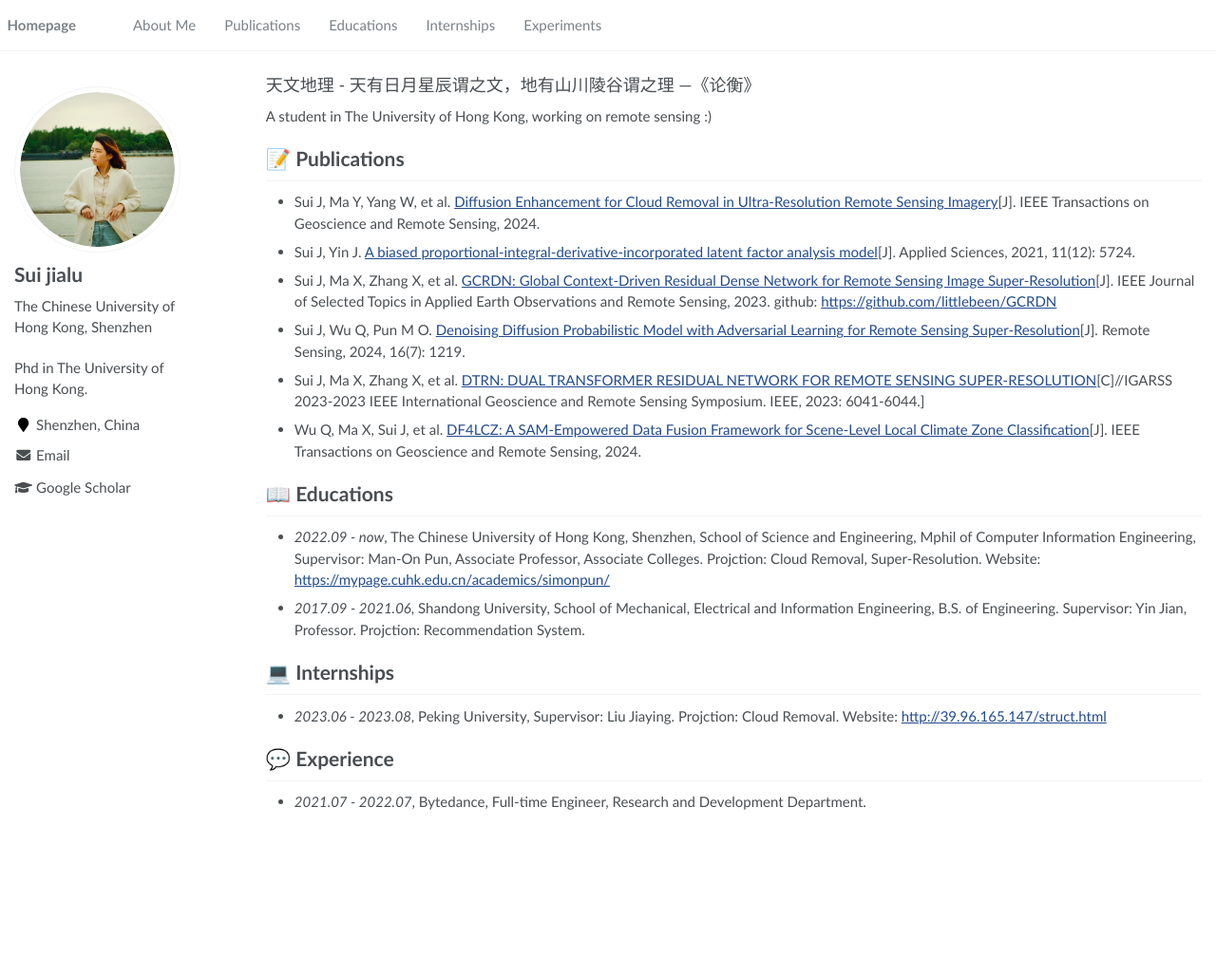
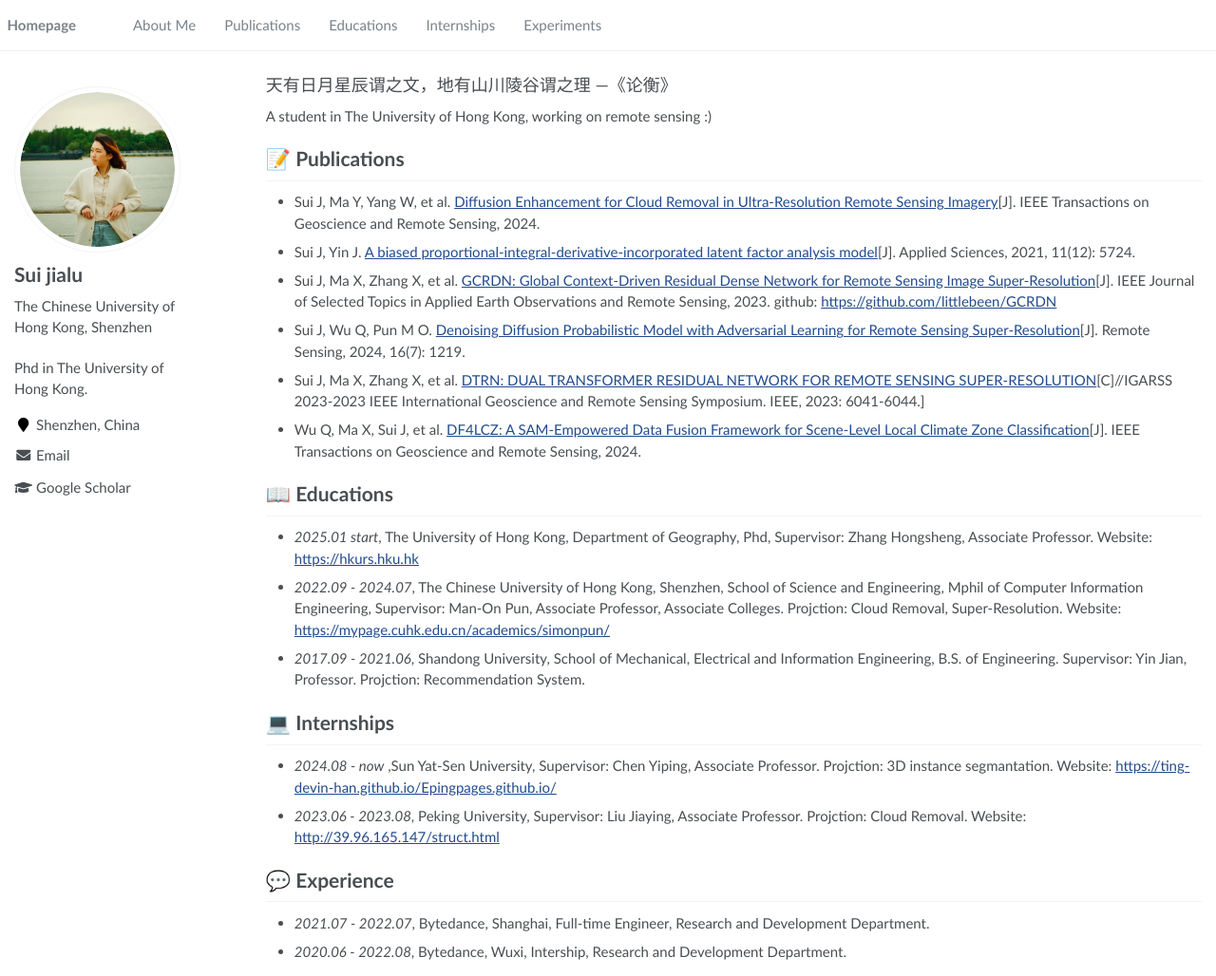
Before and after one commit to littlebeen/littlebeen_homepage, a Jekyll site: the page built from _pages/about.md, in a window 1280 px wide and 1028 px high. Shown: the whole window at 95% size. Built offline with Jekyll 4.4.1, drawn with Linux system fonts in a browser that asks for light colours.

Commit message:
Update about.md

```diff
--- a/_pages/about.md
+++ b/_pages/about.md
@@ -18,7 +18,7 @@ redirect_from:
 <span class='anchor' id='about-me'></span>
 
 <!--<span style='font-size:large'>山近月远觉月小，便道此山大于月。若人有眼大如天，当见山高月更阔。 ---王守仁《蔽月山房》<span>-->
-<span style='font-size:large'>天文地理 - 天有日月星辰谓之文，地有山川陵谷谓之理 ---《论衡》<span>
+<span style='font-size:large'> 天有日月星辰谓之文，地有山川陵谷谓之理 ---《论衡》<span>
 <div>A student in The University of Hong Kong, working on remote sensing :)</div>
 
 # 📝 Publications
@@ -31,11 +31,14 @@ redirect_from:
 - Wu Q, Ma X, Sui J, et al.  <a href='https://ieeexplore.ieee.org/abstract/document/10556641/'>DF4LCZ: A SAM-Empowered Data Fusion Framework for Scene-Level Local Climate Zone Classification</a>[J]. IEEE Transactions on Geoscience and Remote Sensing, 2024.
 
 # 📖 Educations
-- *2022.09 - now*, The Chinese University of Hong Kong, Shenzhen, School of Science and Engineering, Mphil of Computer Information Engineering, Supervisor: Man-On Pun, Associate Professor, Associate Colleges. Projction: Cloud Removal, Super-Resolution. Website: <a href='https://mypage.cuhk.edu.cn/academics/simonpun/'>https://mypage.cuhk.edu.cn/academics/simonpun/</a>
+- *2025.01 start*, The University of Hong Kong, Department of Geography, Phd, Supervisor: Zhang Hongsheng, Associate Professor. Website: <a href='https://hkurs.hku.hk'>https://hkurs.hku.hk</a>
+- *2022.09 - 2024.07*, The Chinese University of Hong Kong, Shenzhen, School of Science and Engineering, Mphil of Computer Information Engineering, Supervisor: Man-On Pun, Associate Professor, Associate Colleges. Projction: Cloud Removal, Super-Resolution. Website: <a href='https://mypage.cuhk.edu.cn/academics/simonpun/'>https://mypage.cuhk.edu.cn/academics/simonpun/</a>
 - *2017.09 - 2021.06*, Shandong University, School of Mechanical, Electrical and Information Engineering, B.S. of Engineering. Supervisor: Yin Jian, Professor. Projction: Recommendation System.
 
 # 💻 Internships
-- *2023.06 - 2023.08*, Peking University, Supervisor: Liu Jiaying. Projction: Cloud Removal. Website: <a href='http://39.96.165.147/struct.html'>http://39.96.165.147/struct.html</a>
+- *2024.08 - now* ,Sun Yat-Sen University, Supervisor: Chen Yiping, Associate Professor. Projction: 3D instance segmantation. Website: <a href='https://ting-devin-han.github.io/Epingpages.github.io'>https://ting-devin-han.github.io/Epingpages.github.io/</a>
+- *2023.06 - 2023.08*, Peking University, Supervisor: Liu Jiaying, Associate Professor. Projction: Cloud Removal. Website: <a href='http://39.96.165.147/struct.html'>http://39.96.165.147/struct.html</a>
 
 # 💬 Experience
-- *2021.07 - 2022.07*, Bytedance, Full-time Engineer, Research and Development Department.
+- *2021.07 - 2022.07*, Bytedance, Shanghai, Full-time Engineer, Research and Development Department.
+- *2020.06 - 2022.08*, Bytedance, Wuxi, Intership, Research and Development Department.
```
